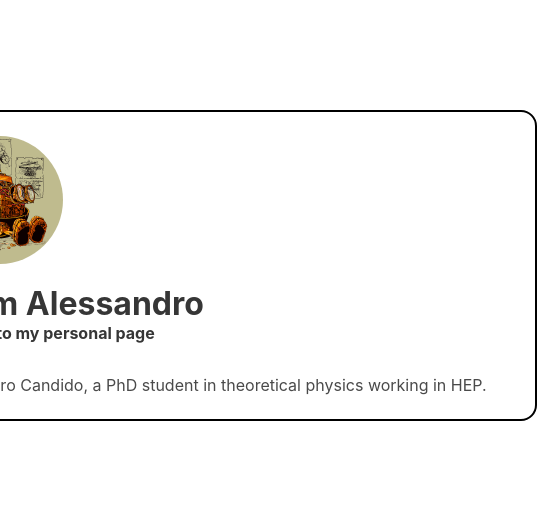
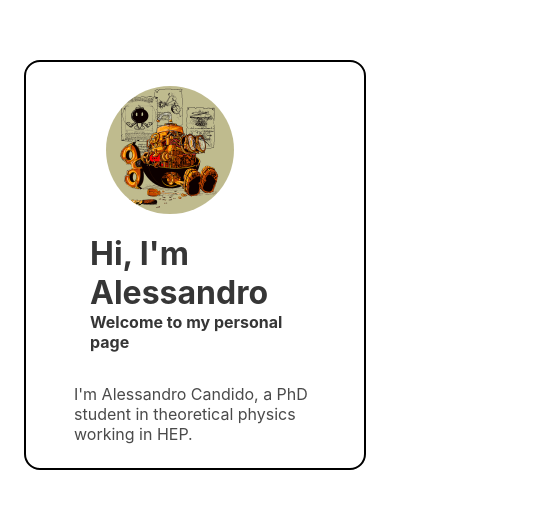
Before and after one commit to alecandido/alecandido.github.io, a SvelteKit app: page / in a window 390 px wide. Shown: the part 157-666 px from the top of the page, 537 px wide, since content can reach past the window. Built offline with nearby package versions, Linux system fonts and the light colour scheme.

Commit message:
Make home responsive, add background component

```diff
--- /dev/null
+++ b/src/lib/background.svelte
@@ -0,0 +1,14 @@
+<article>
+  <slot />
+</article>
+
+<style>
+  article {
+    position: fixed;
+    z-index: -100;
+
+    min-width: 100vw;
+    min-height: 100vh;
+    overflow: hidden;
+  }
+</style>
--- a/src/lib/floating-card.svelte
+++ b/src/lib/floating-card.svelte
@@ -21,8 +21,9 @@
     top: 0;
     left: 0;
 
-    width: max-content;
+    max-width: max-content;
     padding: 1.5rem 3rem;
+    margin: 1.5rem;
 
     background-color: white;
 
--- a/src/routes/+page.svelte
+++ b/src/routes/+page.svelte
@@ -1,18 +1,17 @@
-<!-- <script src="/assets/js/drag.js" type="text/javascript"></script> -->
-<script>
+<script lang="ts">
   import FloatingCard from '$lib/floating-card.svelte';
-  /* dragElement(document.getElementById('presentation')); */
+  import Background from '$lib/background.svelte';
 </script>
 
 <svelte:head>
   <title>Alessandro Candido</title>
 </svelte:head>
 
-<div id="bkg">
+<Background>
   <video autoplay muted loop>
     <source src="/bkg/mountain-river.mp4" type="video/mp4" />
   </video>
-</div>
+</Background>
 
 <main>
   <FloatingCard>
@@ -29,16 +28,6 @@
 </main>
 
 <style>
-  #bkg {
-    position: absolute;
-    top: 0;
-    z-index: -100;
-
-    width: 100vw;
-    height: 100vh;
-    overflow: hidden;
-  }
-
   main {
     width: 100vw;
     height: 100vh;
```
